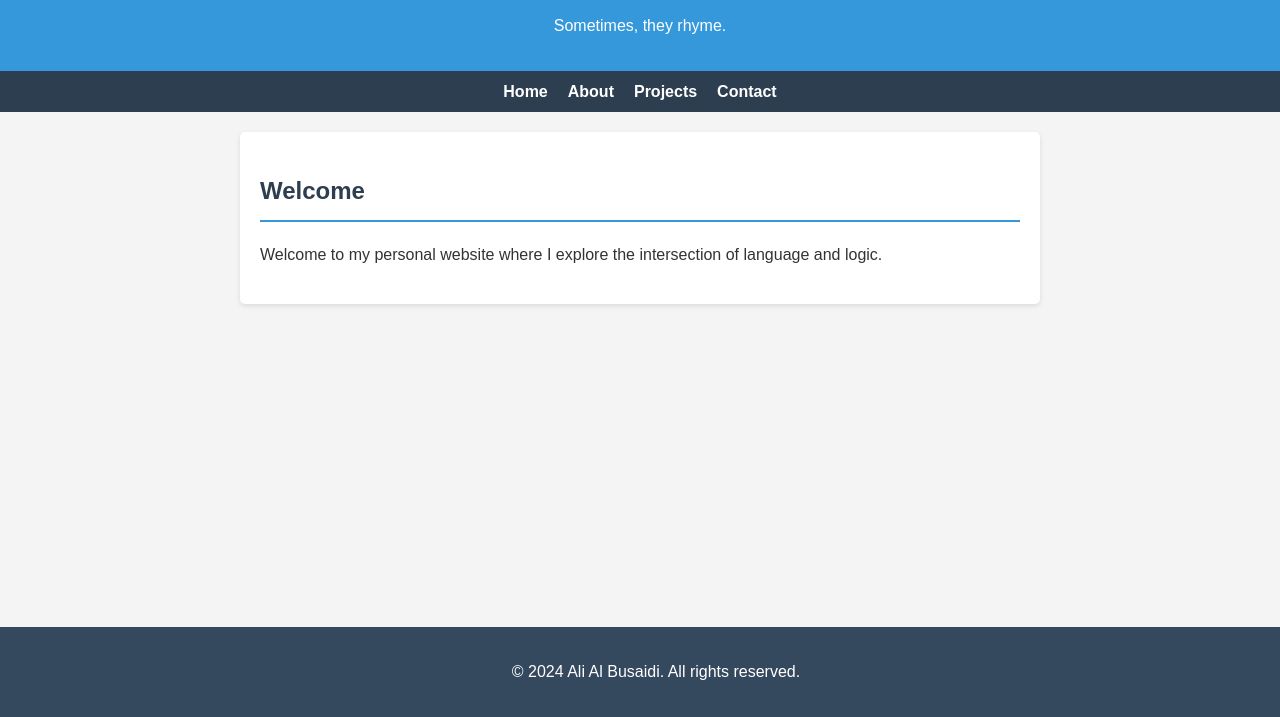
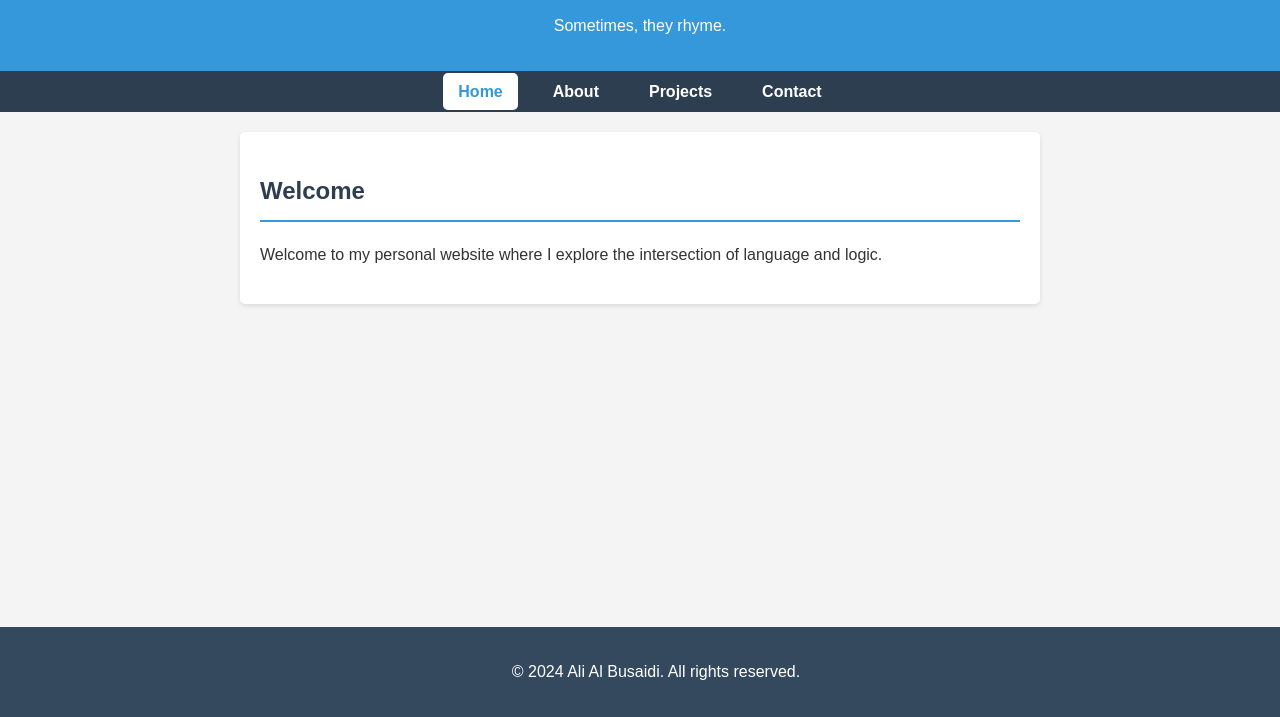
Before and after one commit to alialbusaidi/aa.io, a plain HTML site: page index.html in a window 1280 px wide. Shown: the part 83-800 px from the top of the page. Drawn offline with nearby package versions, Linux system fonts and the light colour scheme.

Commit message:
Update styles.css
Improvements.

```diff
--- a/styles.css
+++ b/styles.css
@@ -40,11 +40,14 @@ nav ul li a {
     color: #fff;
     text-decoration: none;
     font-weight: bold;
-    transition: color 0.3s ease;
+    transition: color 0.3s ease, background-color 0.3s ease;
+    padding: 10px 15px;
+    border-radius: 5px;
 }
 
-nav ul li a:hover {
+nav ul li a:hover, nav ul li a.active {
     color: #3498db;
+    background-color: #fff;
 }
 
 main {
```
